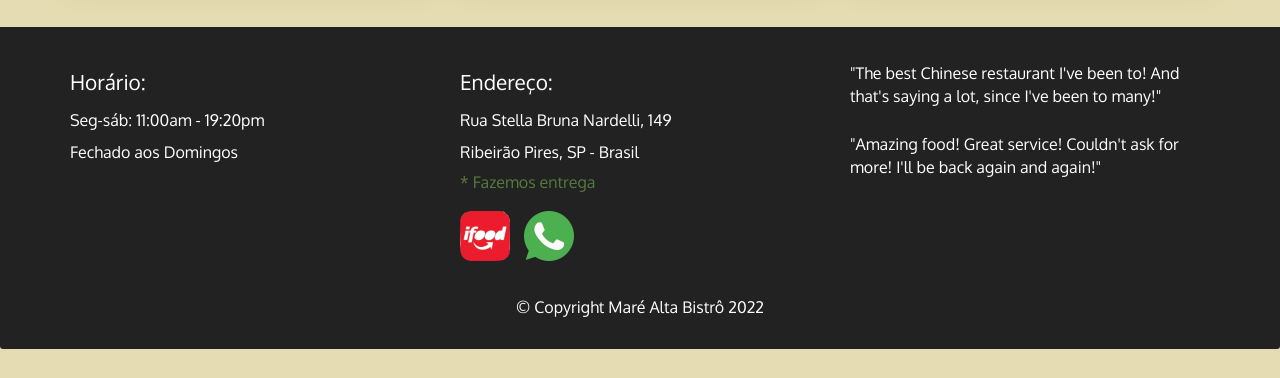
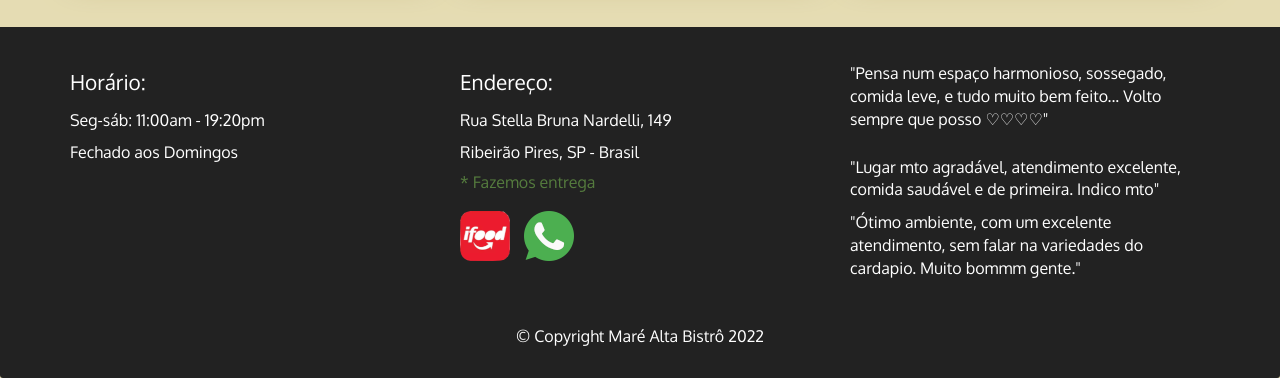
Before and after one commit to leonardo-trompista/marealta3, a plain HTML site: page index.html in a window 1280 px wide. Shown: the part 1243-1621 px from the top of the page. Before the commit the page ends 1592 px from the top, so only its background shows below. Drawn offline with Linux system fonts and the light colour scheme; a script that the page names is missing.

Commit message:
add index comentarios clientes

```diff
--- a/index.html
+++ b/index.html
@@ -106,8 +106,10 @@
           <hr class="visible-xs">
         </section>
         <section id="testimonials" class="col-sm-4">
-          <p>"The best Chinese restaurant I've been to! And that's saying a lot, since I've been to many!"</p>
-          <p>"Amazing food! Great service! Couldn't ask for more! I'll be back again and again!"</p>
+          <p>"Pensa num espaço harmonioso, sossegado, comida leve, e tudo muito bem feito...
+            Volto sempre que posso ♡♡♡♡"</p>
+          <p>"Lugar mto agradável, atendimento excelente, comida saudável e de primeira. Indico mto"</p>
+          <p>"Ótimo ambiente, com um excelente atendimento, sem falar na variedades do cardapio. Muito bommm gente."</p>
         </section>
       </div>
       <div class="text-center">&copy; Copyright Maré Alta Bistrô 2022</div>
```
